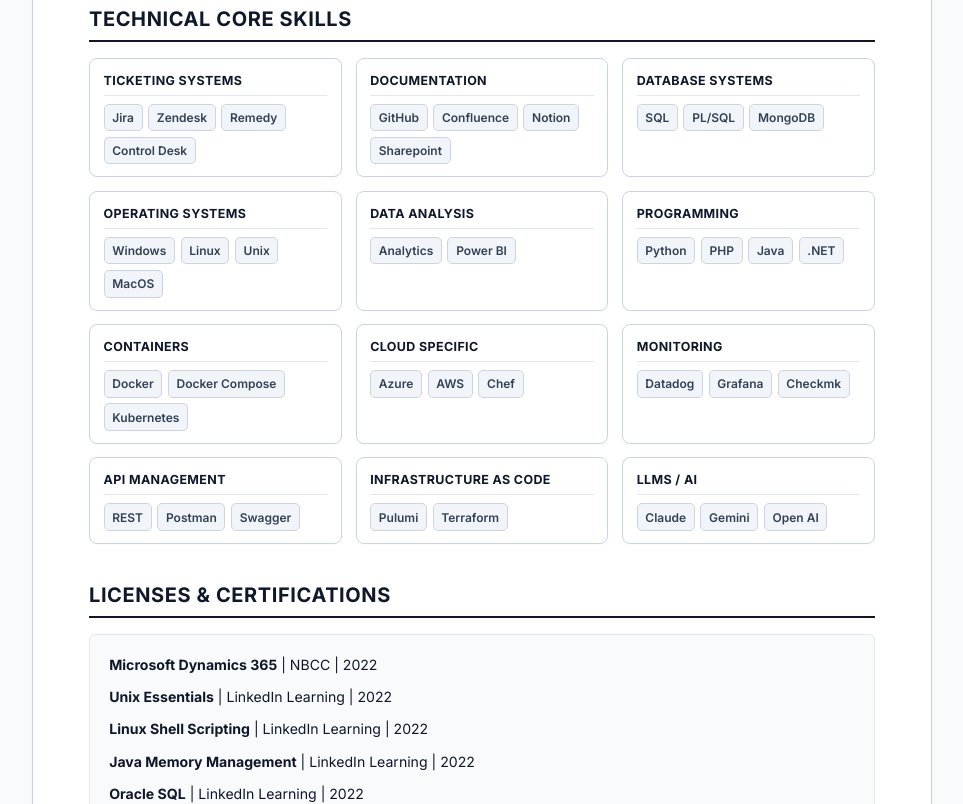
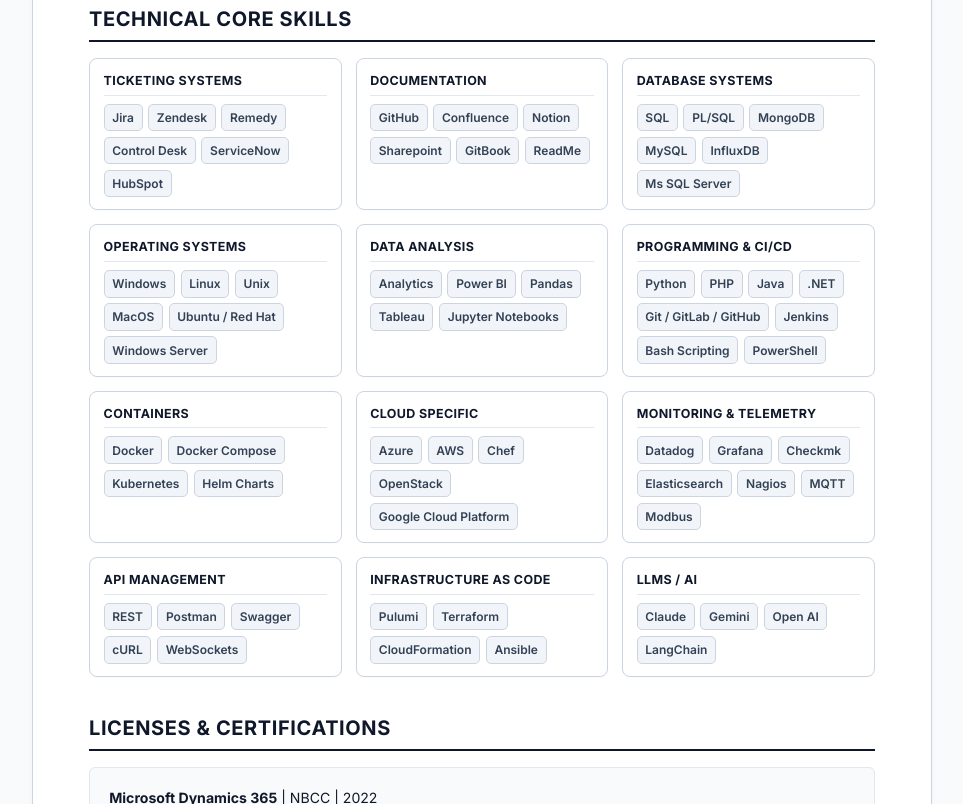
Before and after one commit to ezequiel-contesti/ezequiel-contesti.github.io, a plain HTML site: page extended-cv.html in a window 1280 px wide. Shown: the part 1996-2800 px from the top of the page, without its empty margins (158-1121 px from the left). Drawn offline with Linux system fonts and the light colour scheme.

Commit message:
Updated profile pictures and added missing skills

```diff
--- a/extended-cv.html
+++ b/extended-cv.html
@@ -30,6 +30,7 @@
                 <p>📍 Vancouver, BC, Canada</p>
                 <p><a href="mailto:ezequielcontesti@hotmail.com">ezequielcontesti@hotmail.com</a></p>
                 <p><a href="https://www.linkedin.com/in/ezequielcontesti/" target="_blank">LinkedIn Profile</a></p>
+                <p><a href="https://ezequiel-contesti.github.io/" target="_blank">Personal Website</a></p>
             </div>
         </header>
 
@@ -238,6 +239,8 @@
                         <span class="skill-tag" data-companies="EPIC iO | Inswitch">Zendesk</span>
                         <span class="skill-tag" data-companies="Neoris">Remedy</span>
                         <span class="skill-tag" data-companies="Telecom">Control Desk</span>
+                        <span class="skill-tag" data-companies="Neoris">ServiceNow</span>
+                        <span class="skill-tag" data-companies="Hansen">HubSpot</span>
                     </div>
                 </div>
 
@@ -249,6 +252,8 @@
                         <span class="skill-tag" data-companies="Splight | EPIC iO | Hansen">Confluence</span>
                         <span class="skill-tag" data-companies="Splight">Notion</span>
                         <span class="skill-tag" data-companies="Splight | EPIC iO | Hansen | Telecom">Sharepoint</span>
+                        <span class="skill-tag" data-companies="Hansen | EPIC iO">GitBook</span>
+                        <span class="skill-tag" data-companies="Telecom">ReadMe</span>
                     </div>
                 </div>
 
@@ -259,6 +264,9 @@
                         <span class="skill-tag" data-companies="Splight | Inswitch | Neoris">SQL</span>
                         <span class="skill-tag" data-companies="Hansen | Neoris">PL/SQL</span>
                         <span class="skill-tag" data-companies="Splight | EPIC iO">MongoDB</span>
+                        <span class="skill-tag" data-companies="Neoris | Hansen">MySQL</span>
+                        <span class="skill-tag" data-companies="Splight">InfluxDB</span>
+                        <span class="skill-tag" data-companies="Neoris">Ms SQL Server</span>
                     </div>
                 </div>
 
@@ -270,6 +278,8 @@
                         <span class="skill-tag" data-companies="Splight | Inswitch | EPIC iO">Linux</span>
                         <span class="skill-tag" data-companies="Inswitch | EPIC iO">Unix</span>
                         <span class="skill-tag" data-companies="Splight">MacOS</span>
+                        <span class="skill-tag" data-companies="Neoris | EPIC iO | Splight">Ubuntu / Red Hat</span>
+                        <span class="skill-tag" data-companies="Telecom | Hansen">Windows Server</span>
                     </div>
                 </div>
 
@@ -279,17 +289,24 @@
                     <div class="skill-tags">
                         <span class="skill-tag" data-companies="Telecom | Neoris">Analytics</span>
                         <span class="skill-tag" data-companies="Hansen | Inswitch">Power BI</span>
+                        <span class="skill-tag" data-companies="Hansen | Inswitch | Splight">Pandas</span>
+                        <span class="skill-tag" data-companies="Hansen | Inswitch">Tableau</span>
+                        <span class="skill-tag" data-companies="Inswitch">Jupyter Notebooks</span>
                     </div>
                 </div>
 
-                <!-- 6. Programming -->
+                <!-- 6. Programming & CI/CD -->
                 <div class="skill-category">
-                    <h3>Programming</h3>
+                    <h3>Programming & CI/CD</h3>
                     <div class="skill-tags">
                         <span class="skill-tag" data-companies="Splight | EPIC iO">Python</span>
                         <span class="skill-tag" data-companies="Neoris">PHP</span>
                         <span class="skill-tag" data-companies="Hansen | EPIC iO">Java</span>
                         <span class="skill-tag" data-companies="Neoris">.NET</span>
+                        <span class="skill-tag" data-companies="Hansen | EPIC iO | Splight">Git / GitLab / GitHub</span>
+                        <span class="skill-tag" data-companies="EPIC iO">Jenkins</span>
+                        <span class="skill-tag" data-companies="EPIC iO">Bash Scripting</span>
+                        <span class="skill-tag" data-companies="Hansen | Neoris">PowerShell</span>
                     </div>
                 </div>
 
@@ -300,6 +317,7 @@
                         <span class="skill-tag" data-companies="Splight | EPIC iO">Docker</span>
                         <span class="skill-tag" data-companies="EPIC iO">Docker Compose</span>
                         <span class="skill-tag" data-companies="Hansen | EPIC iO">Kubernetes</span>
+                        <span class="skill-tag" data-companies="Hansen | EPIC iO">Helm Charts</span>
                     </div>
                 </div>
 
@@ -310,16 +328,22 @@
                         <span class="skill-tag" data-companies="Hansen">Azure</span>
                         <span class="skill-tag" data-companies="Splight | Hansen | EPIC iO">AWS</span>
                         <span class="skill-tag" data-companies="EPIC iO">Chef</span>
+                        <span class="skill-tag" data-companies="Telecom">OpenStack</span>
+                        <span class="skill-tag" data-companies="Hansen">Google Cloud Platform</span>
                     </div>
                 </div>
 
-                <!-- 9. Monitoring -->
+                <!-- 9. Monitoring & Telemetry -->
                 <div class="skill-category">
-                    <h3>Monitoring</h3>
+                    <h3>Monitoring & Telemetry</h3>
                     <div class="skill-tags">
                         <span class="skill-tag" data-companies="Splight | Telecom">Datadog</span>
                         <span class="skill-tag" data-companies="EPIC iO | Hansen">Grafana</span>
                         <span class="skill-tag" data-companies="EPIC iO">Checkmk</span>
+                        <span class="skill-tag" data-companies="EPIC iO">Elasticsearch</span>
+                        <span class="skill-tag" data-companies="Hansen">Nagios</span>
+                        <span class="skill-tag" data-companies="Splight">MQTT</span>
+                        <span class="skill-tag" data-companies="Splight">Modbus</span>
                     </div>
                 </div>
 
@@ -330,6 +354,8 @@
                         <span class="skill-tag" data-companies="Inswitch | EPIC iO">REST</span>
                         <span class="skill-tag" data-companies="Inswitch | Splight | Hansen">Postman</span>
                         <span class="skill-tag" data-companies="Splight | EPIC iO | Hansen">Swagger</span>
+                        <span class="skill-tag" data-companies="Splight | EPIC iO | Hansen">cURL</span>
+                        <span class="skill-tag" data-companies="Splight | EPIC iO">WebSockets</span>
                     </div>
                 </div>
 
@@ -339,6 +365,8 @@
                     <div class="skill-tags">
                         <span class="skill-tag" data-companies="Splight">Pulumi</span>
                         <span class="skill-tag" data-companies="EPIC iO">Terraform</span>
+                        <span class="skill-tag" data-companies="Hansen">CloudFormation</span>
+                        <span class="skill-tag" data-companies="EPIC iO">Ansible</span>
                     </div>
                 </div>
 
@@ -349,6 +377,7 @@
                         <span class="skill-tag" data-companies="Splight | EPIC iO">Claude</span>
                         <span class="skill-tag" data-companies="Splight | EPIC iO">Gemini</span>
                         <span class="skill-tag" data-companies="Splight | EPIC iO">Open AI</span>
+                        <span class="skill-tag" data-companies="Splight | EPIC iO">LangChain</span>
                     </div>
                 </div>
 
@@ -400,7 +429,7 @@
             <h2>Volunteering</h2>
             <div class="skills-wrapper">
                 <div class="skill-group">
-                    <strong>General Volunteer</strong> | Port Moody Film Society | 2026
+                    <strong>General Support Volunteer</strong> | Port Moody Film Society | 2026
                 </div>
                 <div class="skill-group">
                     <strong>Community Volunteer</strong> | City of New Westminster | 2024
```
Also changed, not shown: index.html (+24 -4 lines), Telecom.jpg (added), profile.jpg.
